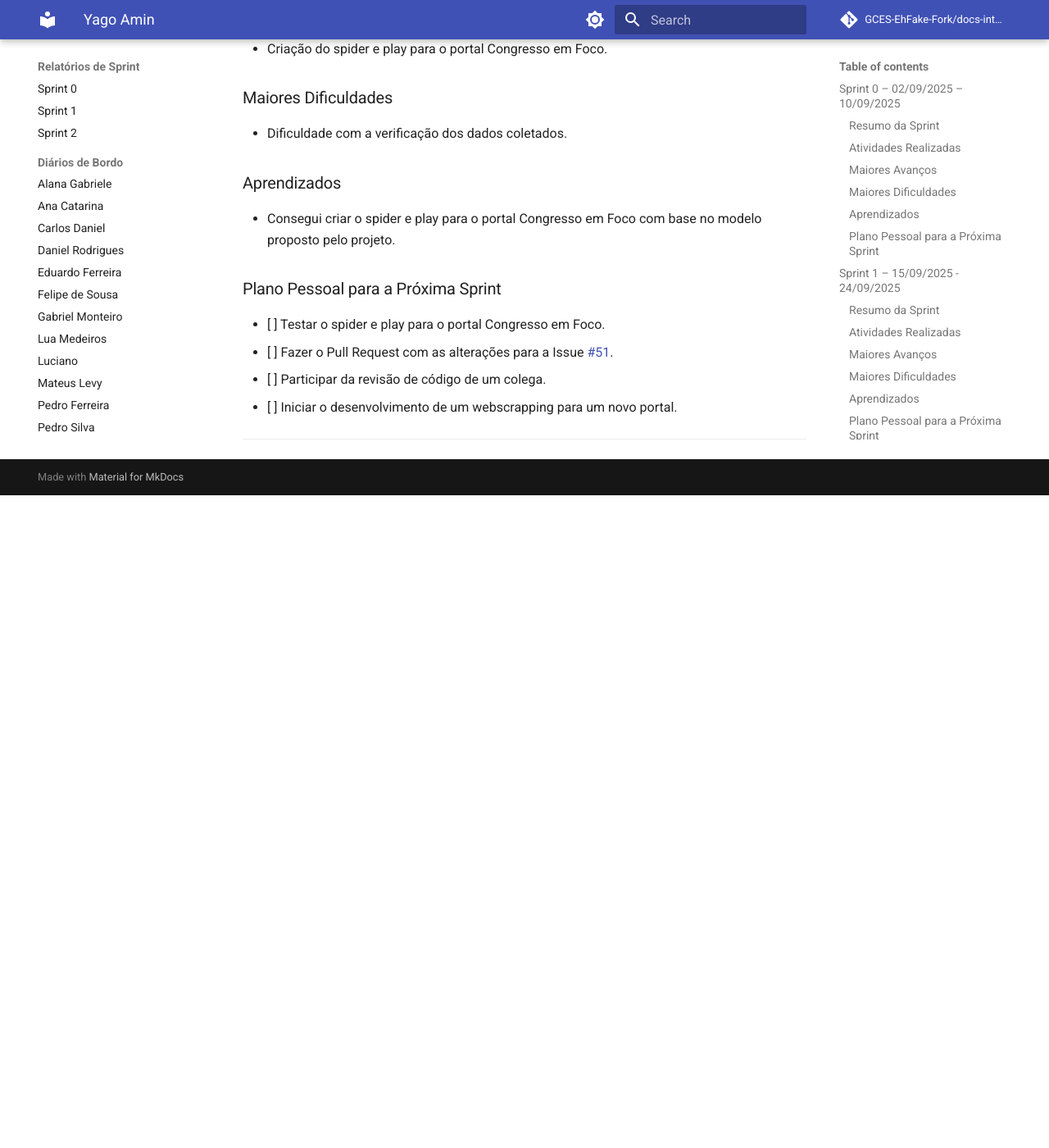
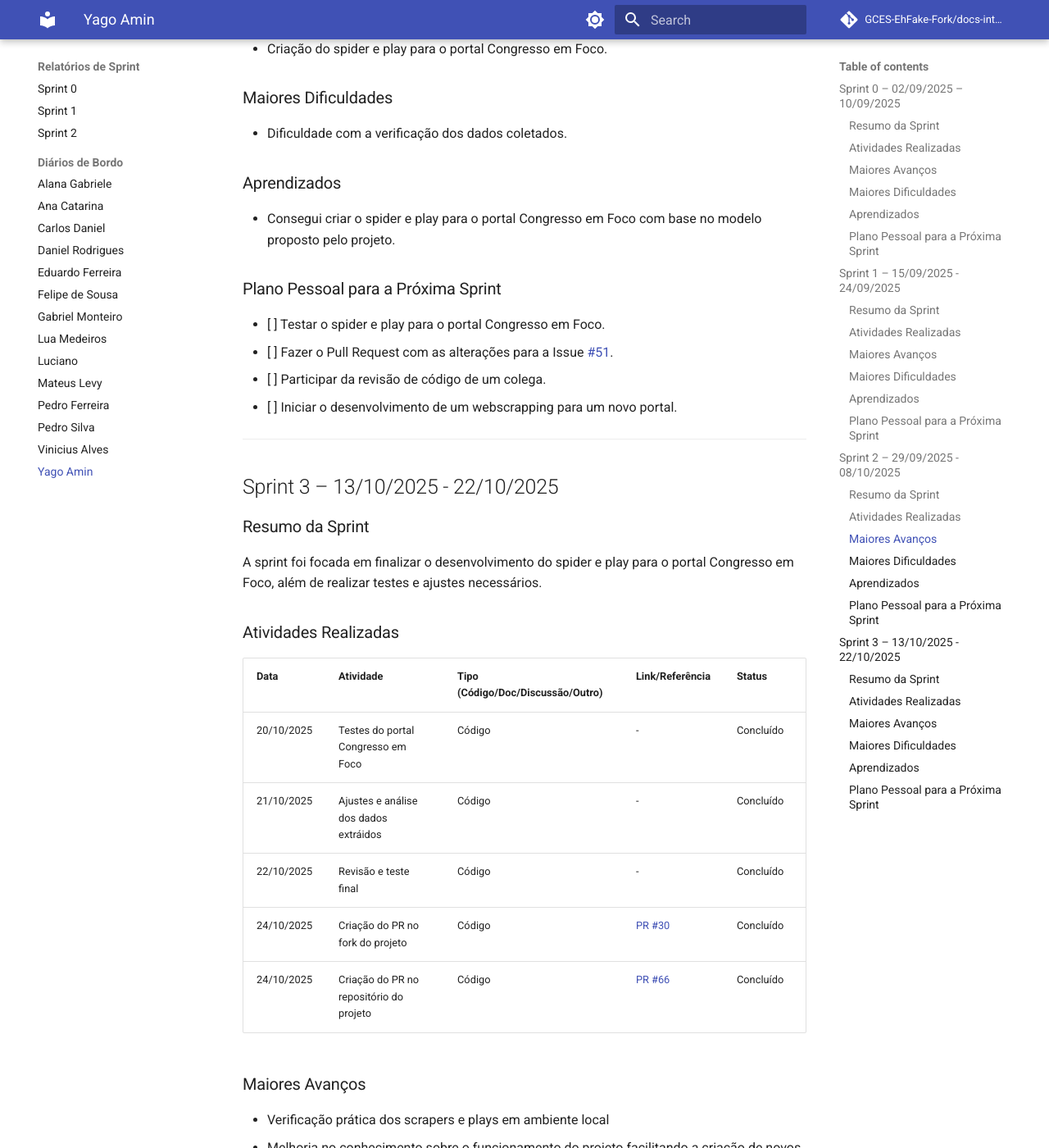
Before and after one commit to GCES-EhFake-Fork/docs-interno, an MkDocs documentation site: the page built from docs/diarios/diarioYago.md, in a window 1280 px wide and 1400 px high, scrolled down 3087 px. Shown: the whole window at 82% size. Built offline with MkDocs 1.6.1 and Material for MkDocs 9.7.7, drawn with Linux system fonts in a browser that asks for light colours; comment, search, counter and statistics services are not loaded; before the commit the page ends 3691 px from its top, so only the background shows below that; some of the changed text lies outside the part shown.

Commit message:
docs: diario yago sprint 3

```diff
--- a/docs/diarios/diarioYago.md
+++ b/docs/diarios/diarioYago.md
@@ -76,6 +76,7 @@ A sprint foi focada em conseguir compreender melhor os crawlers e spider, tendo
 * [ ] Iniciar o desenvolvimento de um webscrapping para um novo portal.
 * [ ] Contribuir com pelo menos 1 issue.
 
+
 ---
 
 ## Sprint 2 – 29/09/2025 - 08/10/2025
@@ -112,4 +113,43 @@ A sprint foi focada em desenvolver o spider e play para o portal Congresso em Fo
 * [ ] Participar da revisão de código de um colega.
 * [ ] Iniciar o desenvolvimento de um webscrapping para um novo portal.
 
+
 ---
+
+## Sprint 3 – 13/10/2025 - 22/10/2025
+
+### Resumo da Sprint
+
+A sprint foi focada em finalizar o desenvolvimento do spider e play para o portal Congresso em Foco, além de realizar testes e ajustes necessários.
+
+### Atividades Realizadas
+
+| Data       | Atividade        | Tipo (Código/Doc/Discussão/Outro) | Link/Referência                                                          | Status    |
+| :--------- | :--------------- | :-------------------------------- | :----------------------------------------------------------------------- | :-------- |
+| 20/10/2025 | Testes do portal Congresso em Foco | Código | - | Concluído |
+| 21/10/2025 | Ajustes e análise dos dados extráidos | Código | - | Concluído |
+| 22/10/2025 | Revisão e teste final | Código | - | Concluído |
+| 24/10/2025 | Criação do PR no fork do projeto | Código | [PR #30](https://github.com/GCES-EhFake-Fork/checkUp/pull/30) | Concluído |
+| 24/10/2025 | Criação do PR no repositório do projeto | Código | [PR #66](https://github.com/EH-FAKE/check-up/pull/66) | Concluído |
+
+
+### Maiores Avanços
+
+- Verificação prática dos scrapers e plays em ambiente local
+- Melhoria no conhecimento sobre o funcionamento do projeto facilitando a criação de novos scrapers e plays.
+
+### Maiores Dificuldades
+
+- Testes e verificações dos dados coletados dentro do banco de dados.
+
+### Aprendizados
+
+- Melhoria nos testes e verificações dos dados coletados.
+
+### Plano Pessoal para a Próxima Sprint
+
+- [ ] Manter o PR atualizado conforme merges e feedbacks.
+- [ ] Criação de play e spider para um novo portal de notícias.
+
+
+---
```
